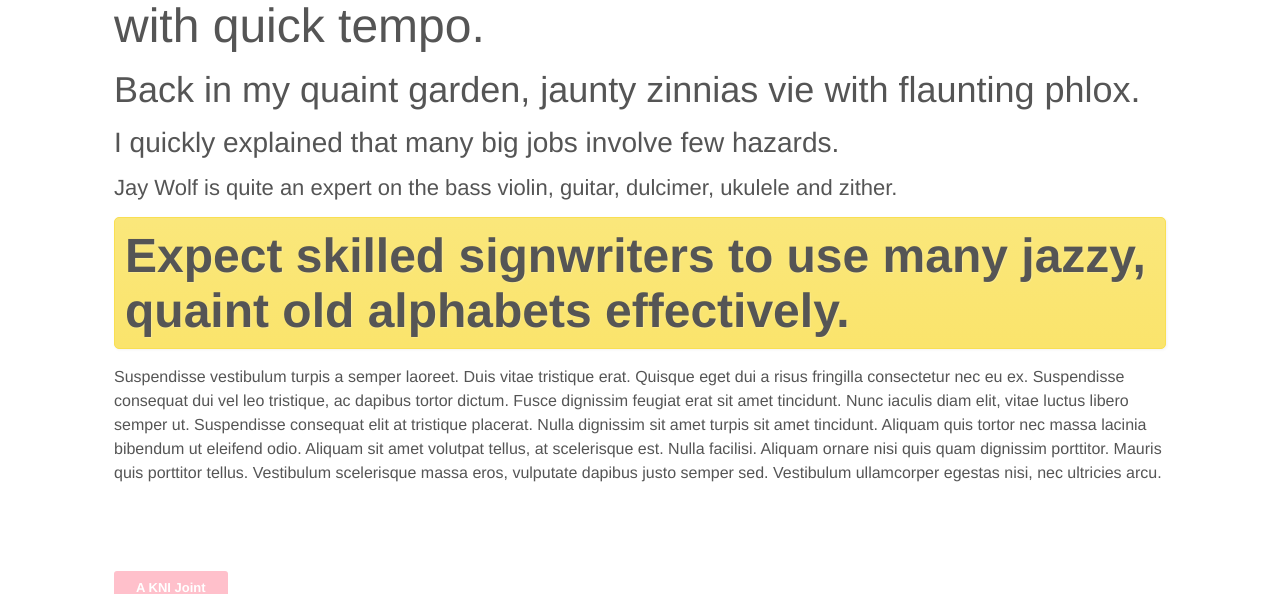
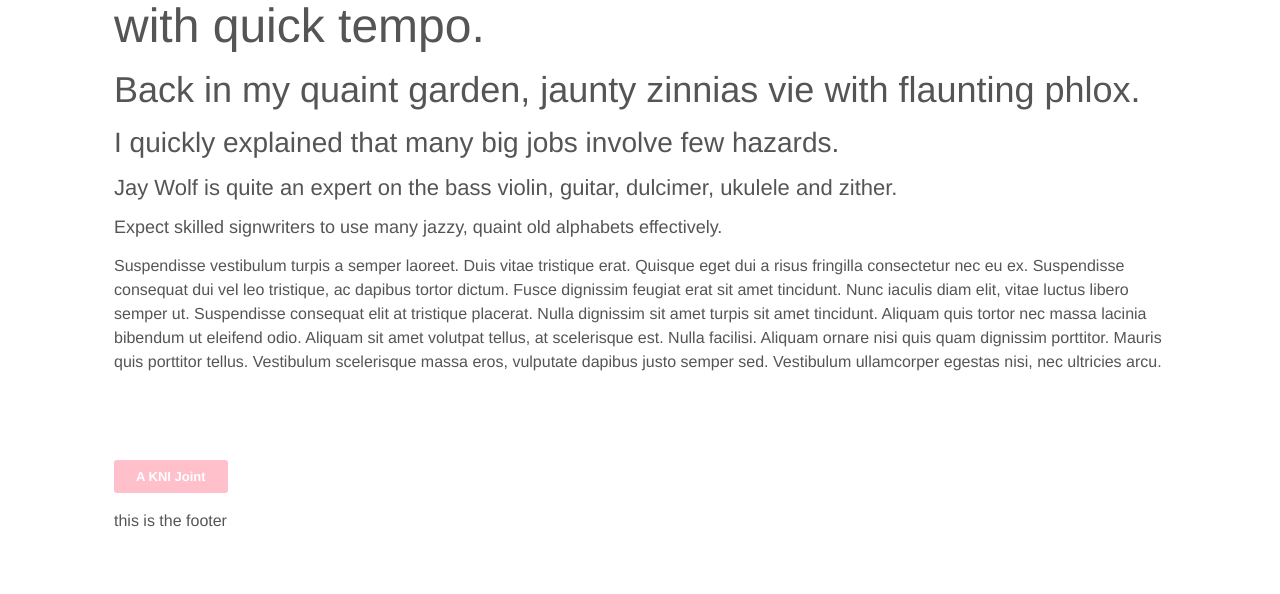
Before and after one commit to dbox/radicle, a web app: file public/index.html in a window 1280 px wide. Shown: the part 421-1015 px from the top of the page. Run offline with its HTML, style and script files only (its server is not run), Linux system fonts and the light colour scheme.

Commit message:
various cleanup

```diff
--- a/public/stylus/site.css
+++ b/public/stylus/site.css
@@ -414,27 +414,6 @@ body.error {
   padding: 5%;
   margin: 0;
 }
-#headers h6 {
-  border: 1px solid;
-  font-size: 3rem;
-  background: #fae77b;
-  background: #fae46c linear-gradient(to bottom, #fae77b, #fae46c) repeat-x;
-  border-radius: 5px;
-  padding: 10px;
-  border: 1px solid #f9df53;
-  box-shadow: 1px 1px 3px rgba(0,0,0,0.05);
-  position: relative;
-  font-weight: bold;
-  text-shadow: 1px 1px 1px rgba(255,255,255,0.2);
-}
-#headers h6:before,
-#headers h6:after {
-  content: "";
-  display: table;
-}
-#headers h6:after {
-  clear: both;
-}
 body {
   padding: 50px;
 }
```
Also changed, not shown: assets/stylus/_pages/index.styl (+0 -9 lines), public/js/build.js, readme.md, 4 other files.
